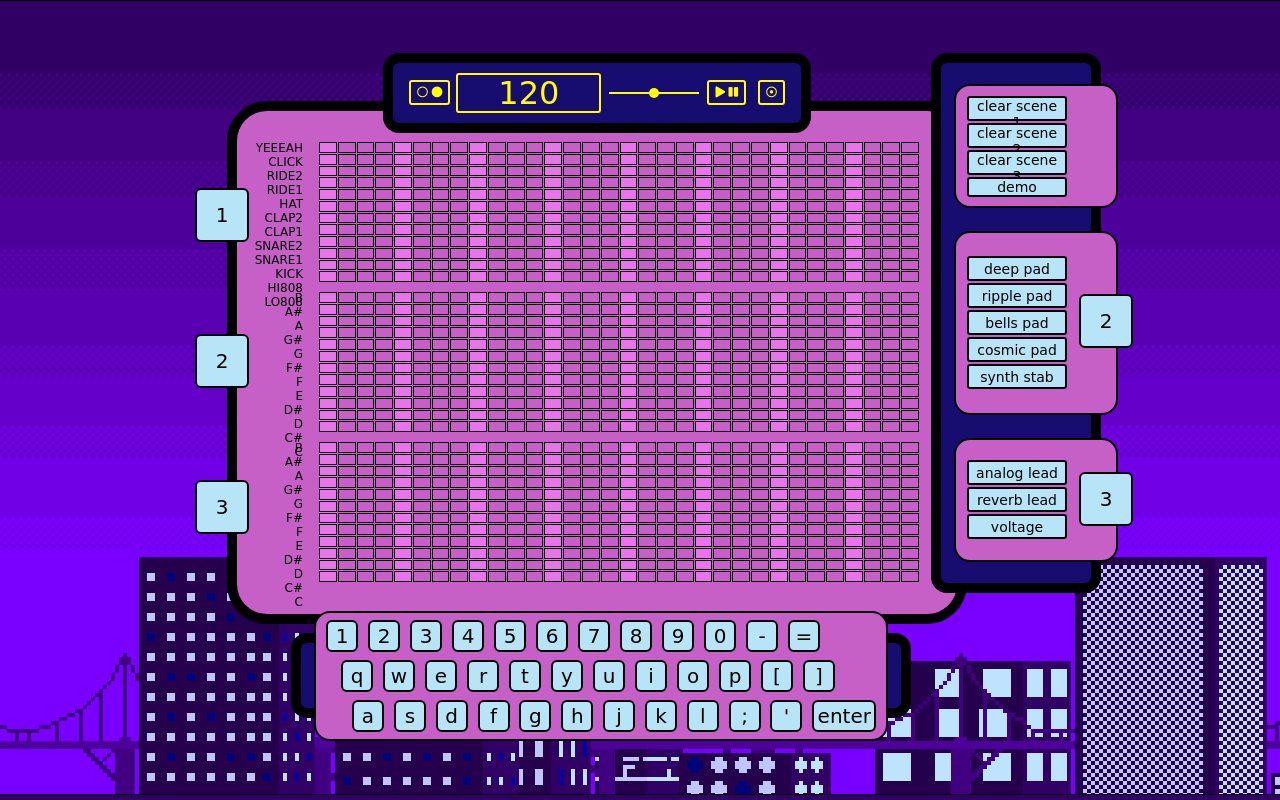
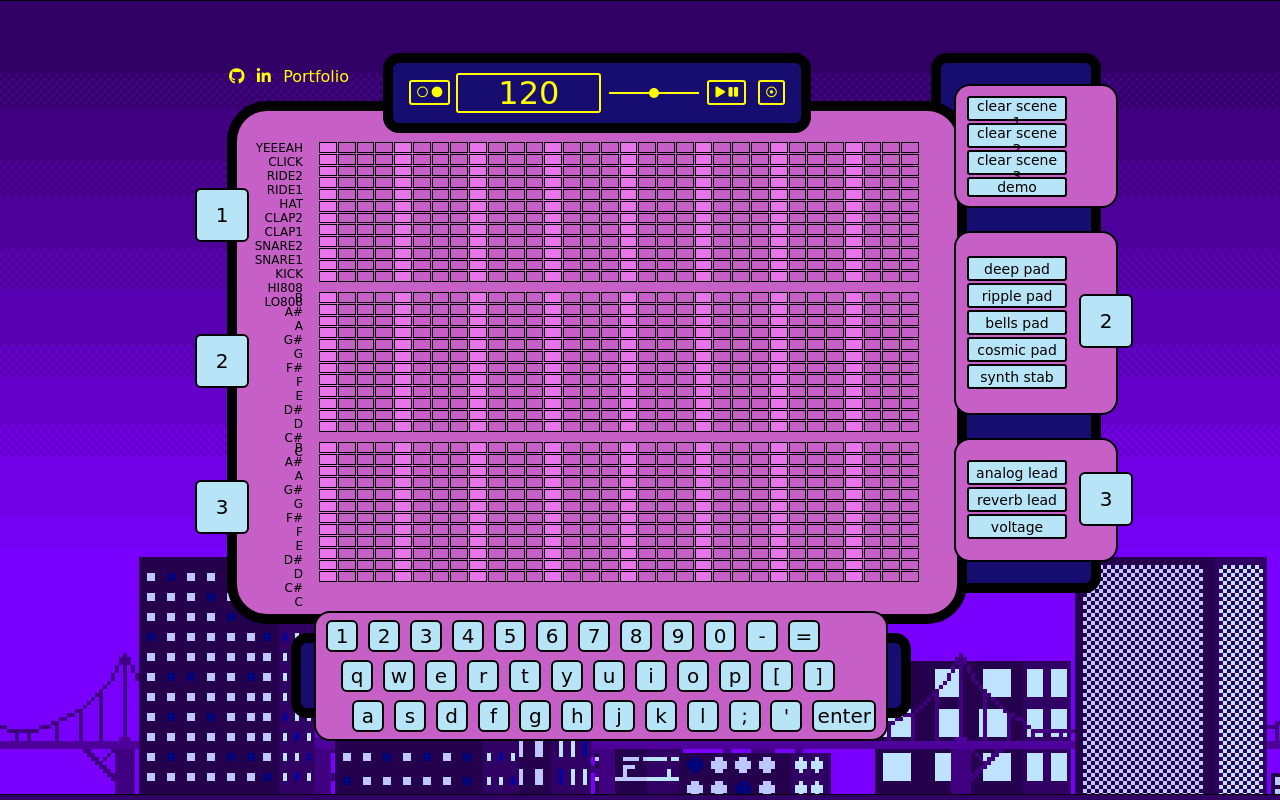
Before and after one commit to NBAtbaldwin/Js_project, a website built with webpack: page index.html in a window 1280 px wide. Built offline with nearby package versions, Linux system fonts and the light colour scheme; no server answers; a web font is replaced by a local one.

Commit message:
add personal links

```diff
--- a/index.html
+++ b/index.html
@@ -7,11 +7,10 @@
     <link href="https://fonts.googleapis.com/css?family=Iceland" rel="stylesheet">
     <link rel="stylesheet" href="https://use.fontawesome.com/releases/v5.3.1/css/all.css" integrity="sha384-mzrmE5qonljUremFsqc01SB46JvROS7bZs3IO2EmfFsd15uHvIt+Y8vEf7N7fWAU" crossorigin="anonymous">
     <link rel="stylesheet" type="text/css" href="styles/util.css"/>
-    <title></title>
+    <title>tinyDAW</title>
   </head>
   <body>
     <div class="modal">
-
     </div>
     <section>
       <div class="scene-labels">
@@ -26,6 +25,11 @@
         </div>
       </div>
       <div>
+        <div class="icon-links">
+          <a href="https://github.com/NBAtbaldwin"><i class="fab fa-github"></i></a>
+          <a href="https://www.linkedin.com/in/tyler-baldwin-47482391/"><i class="fab fa-linkedin-in"></i></a>
+          <a href="https://tylerbaldwin.co"><p>Portfolio</p></a>
+        </div>
         <div class="global-controls">
           <button type="button" id="metronome">
             <i class="far fa-circle"></i>
--- a/styles/util.css
+++ b/styles/util.css
@@ -179,6 +179,33 @@ section > div {
 
 section > div:nth-child(2) {
   width: 720px;
+  position: relative;
+}
+
+.icon-links {
+  position: absolute;
+  top: 23px;
+  left: -8px;
+  width: 120px;
+  display: flex;
+  justify-content: space-between;
+  align-items: center;
+  font-family: inherit;
+  color: yellow;
+  font-size: 16px;
+}
+
+.icon-links > .fab {
+  color: yellow;
+}
+
+.icon-links > a {
+  color: yellow;
+  text-decoration: none;
+}
+
+.icon-links > a:hover {
+  transform: scale(1.2);
 }
 
 .global-controls {
```
Also changed, not shown: styles/keypads.css (deleted).
